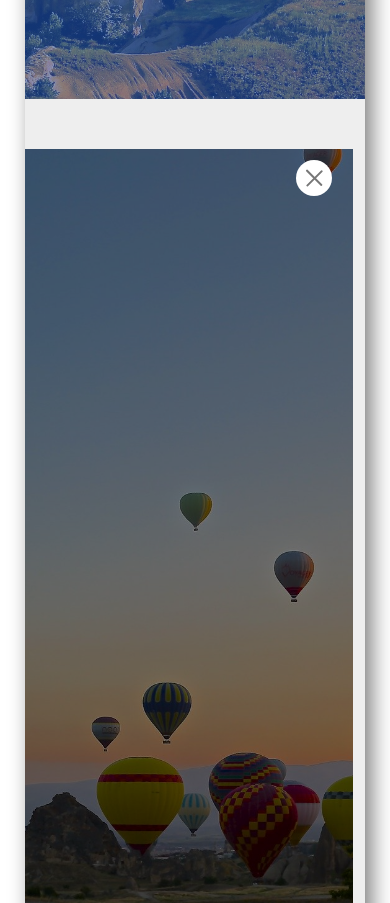
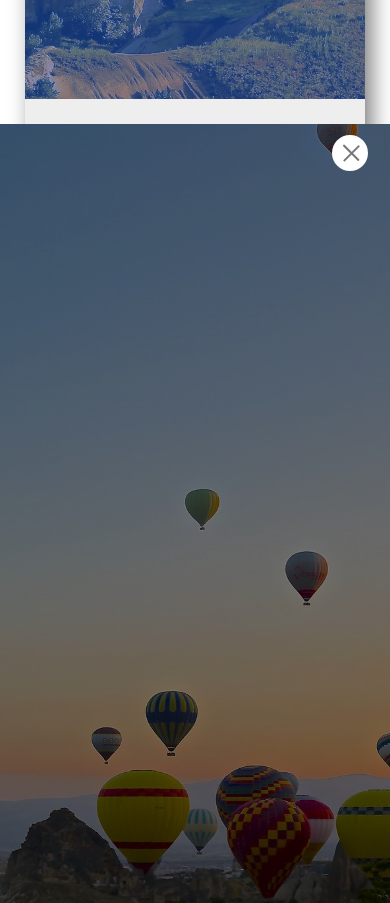
Before and after one commit to yousef-ghanim/tourist-website, a plain HTML site: page index.html in a window 390 px wide. Shown: the part 720-1623 px from the top of the page. Drawn offline with Linux system fonts and the light colour scheme.

Commit message:
fix nav full screen

```diff
--- a/style.css
+++ b/style.css
@@ -642,4 +642,10 @@ html {
   .footer-link {
     width: 40rem;
   }
+  .nav-container {
+    height: 100vh;
+    margin: 0;
+    width: 100vw;
+    left: 0;
+  }
 }
```
